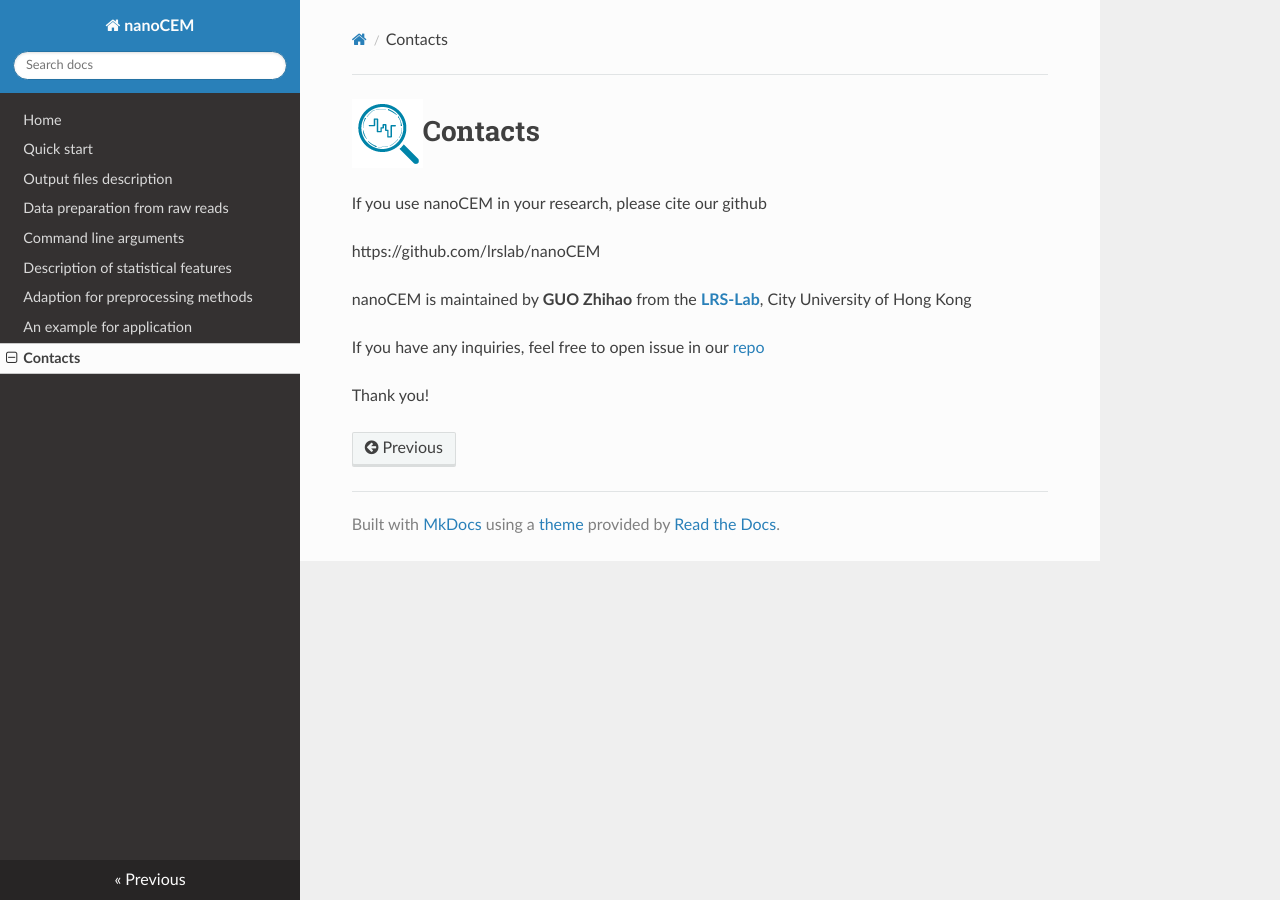
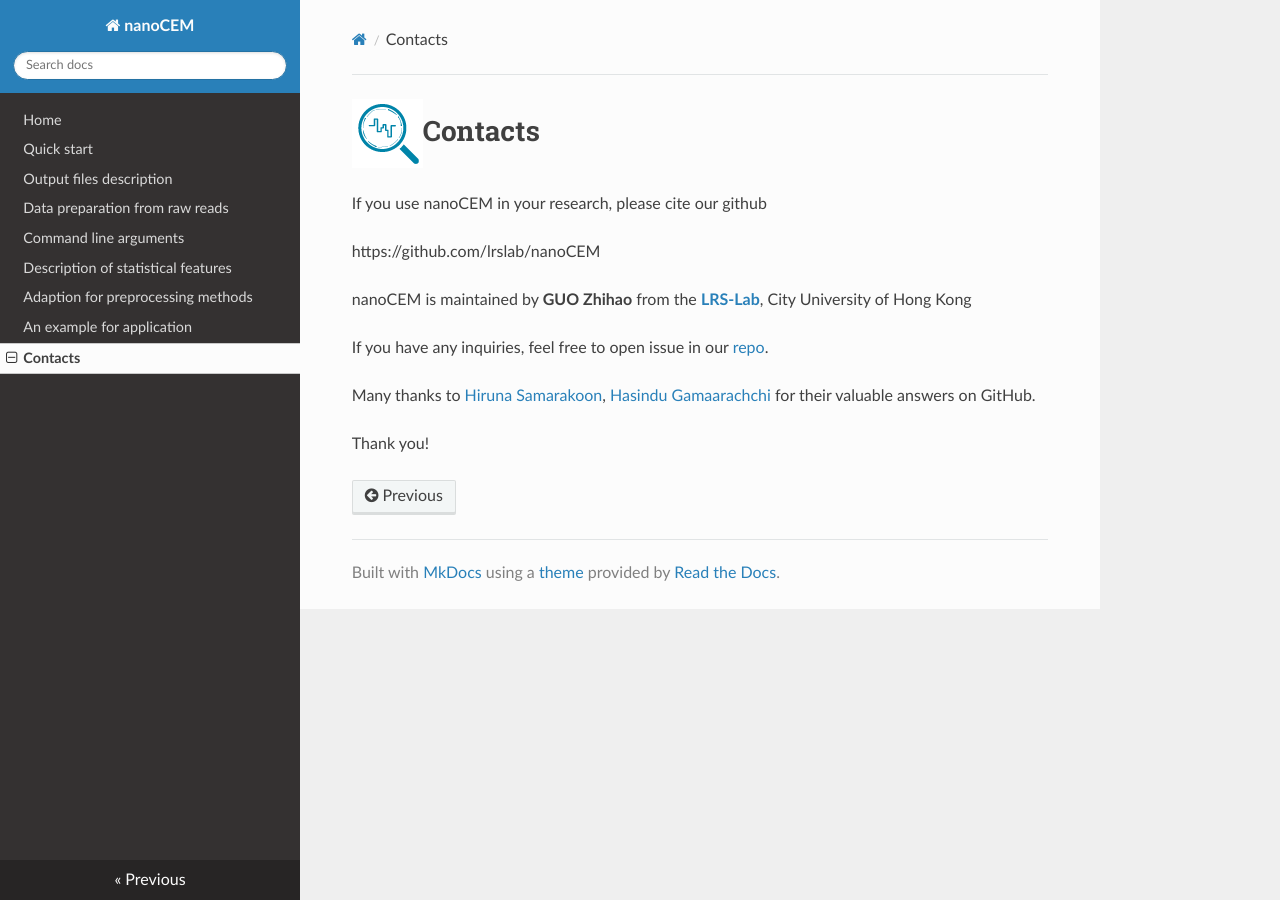
Before and after one commit to lrslab/nanoCEM, an MkDocs documentation site: the page built from docs/contact.md, in a window 1280 px wide. Built offline with MkDocs 1.6.1, drawn with Linux system fonts in a browser that asks for light colours; nearby versions of some CDN libraries.

Commit message:
update document

```diff
--- a/docs/contact.md
+++ b/docs/contact.md
@@ -6,6 +6,8 @@
 
 nanoCEM is maintained by **GUO Zhihao** from the [**LRS-Lab**](https://lrslab.github.io/), City University of Hong Kong
 
-If you have any inquiries, feel free to open issue in our [repo](https://github.com/lrslab/nanoCEM/issues)
+If you have any inquiries, feel free to open issue in our [repo](https://github.com/lrslab/nanoCEM/issues).
+
+Many thanks to [Hiruna Samarakoon](https://github.com/hiruna72), [Hasindu Gamaarachchi](https://github.com/hasindu2008)  for their valuable answers on GitHub.
 
 Thank you!
```
Also changed, not shown: docs/index.md (+0 -4 lines).
